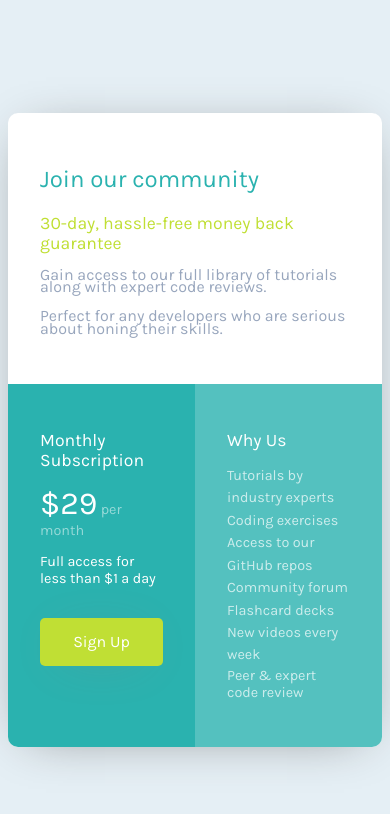
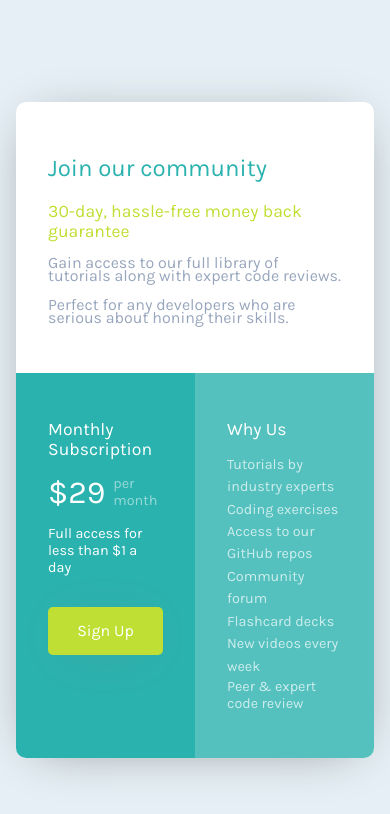
Before and after one commit to kvcarido/single-price-grid-component, a plain HTML site: page index.html in a window 390 px wide. Drawn offline with Linux system fonts and the light colour scheme.

Commit message:
fixed span, responsive

```diff
--- a/css/styles.css
+++ b/css/styles.css
@@ -21,11 +21,15 @@ html {
 body {
   background-color: var(--light-gray);
   min-height: 100vh;
+  padding: 0.5rem;
   display: flex;
+  justify-content: center;
+  align-items: center;
 }
 
 main {
   background-color: var(--white);
+  width: 635px;
   max-width: 635px;
   margin: auto;
   border-radius: 10px;
@@ -78,14 +82,20 @@ p.header-text {
   line-height: 0.8rem;
 }
 
+p.pricing {
+  display: flex;
+}
+
 span.large-price {
   font-size: 2rem;
   font-weight: 400;
 }
 
 span.per-month {
+  align-self: center;
   opacity: 0.5;
   font-size: 0.9rem;
+  padding-left: 0.5rem;
 }
 
 button {
@@ -111,3 +121,9 @@ ul {
 ul li {
   line-height: 1.4rem;
 }
+
+@media screen and (max-width: 375px) {
+  .row {
+    flex-direction: column;
+  }
+}
--- a/index.html
+++ b/index.html
@@ -37,8 +37,10 @@
           <section class="dark-cyan">
             <h2>Monthly Subscription</h2>
 
-            <span class="large-price">&dollar;29</span>
-            <span class="per-month">per month</span>
+            <p class="pricing">
+              <span class="large-price">&dollar;29</span>
+              <span class="per-month">per month</span>
+            </p>
 
             <p>Full access for less than &dollar;1 a day</p>
 
```
